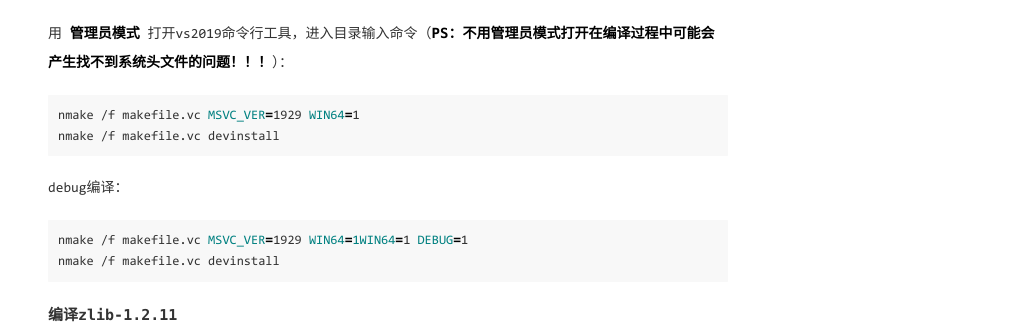
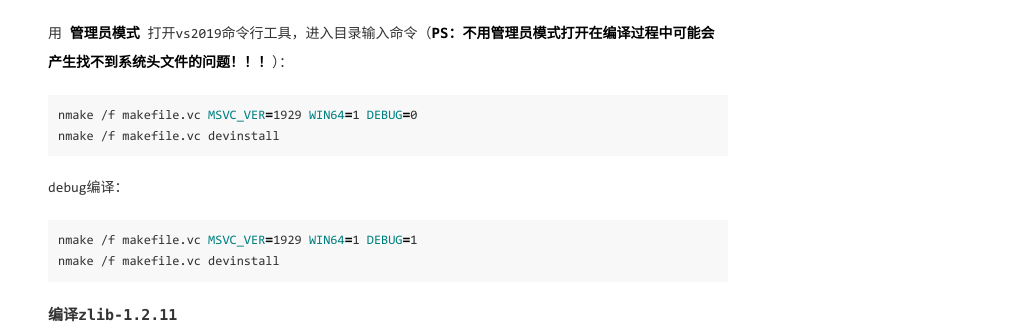
Before and after one commit to zengrixi/zengrixi.top, a Jekyll site: the page built from _posts/2021-06-17-osgearth开发环境搭建.md, in a window 1280 px wide and 900 px high, scrolled down 7773 px. Shown: the part 153-487 px from the top of the window, without its empty margins (252-1280 px from the left). Built offline with Jekyll 4.4.1, drawn with Linux system fonts in a browser that asks for light colours; comment, search, counter and statistics services are not loaded.

Commit message:
修改文章

````diff
--- a/_posts/2021-06-17-osgearth开发环境搭建.md
+++ b/_posts/2021-06-17-osgearth开发环境搭建.md
@@ -157,14 +157,14 @@ osgEarth的编译比较复杂，需要把依赖项全部都编译出来。
 用 **管理员模式** 打开vs2019命令行工具，进入目录输入命令（**PS：不用管理员模式打开在编译过程中可能会产生找不到系统头文件的问题！！！**）：
 
 ```shell
-nmake /f makefile.vc MSVC_VER=1929 WIN64=1
+nmake /f makefile.vc MSVC_VER=1929 WIN64=1 DEBUG=0
 nmake /f makefile.vc devinstall
 ```
 
 debug编译：
 
 ```shell
-nmake /f makefile.vc MSVC_VER=1929 WIN64=1WIN64=1 DEBUG=1
+nmake /f makefile.vc MSVC_VER=1929 WIN64=1 DEBUG=1
 nmake /f makefile.vc devinstall
 ```
 
````
